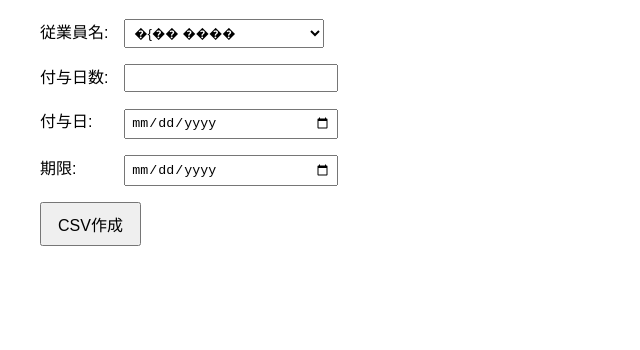
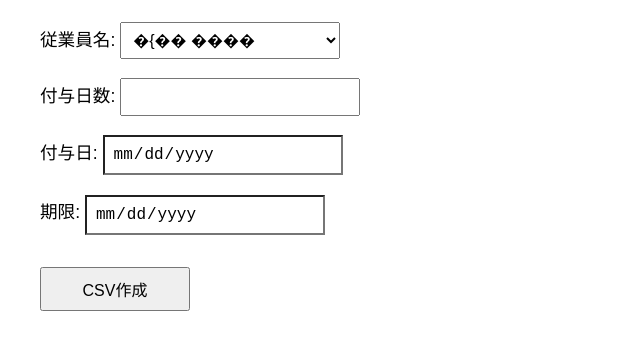
Before and after one commit to playersgate/special_holiday_pools_csv, a website: page index.html in a window 1280 px wide. Shown: the part 110-460 px from the top of the page, without its empty margins (0-640 px from the left). Drawn offline with Linux system fonts and the light colour scheme.

Commit message:
Add files via upload

```diff
--- a/index.html
+++ b/index.html
@@ -1,3 +1,4 @@
+
 <!DOCTYPE html>
 <html lang="ja">
 <head>
@@ -9,39 +10,49 @@
       padding: 2rem;
     }
     label {
-      display: inline-block;
-      width: 80px;
-      margin-bottom: 0.5rem;
+      display: block;
+      margin-top: 1rem;
+      font-size: 1.1rem;
     }
-    input, select {
-      width: 200px;
-      padding: 0.3rem;
-      margin-bottom: 1rem;
+    input, select, button {
+      font-size: 1rem;
+      padding: 0.5rem;
+      width: 220px;
+      margin-top: 0.2rem;
+    }
+    input[type="date"]::-webkit-inner-spin-button,
+    input[type="date"]::-webkit-calendar-picker-indicator {
+      display: block;
+    }
+    input[type="date"] {
+      -webkit-appearance: none;
+      appearance: none;
+      background-color: white;
     }
     button {
-      padding: 0.5rem 1rem;
-      font-size: 1rem;
+      width: 150px;
+      margin-top: 2rem;
     }
   </style>
 </head>
 <body>
   <h1>特別休暇CSV作成</h1>
   <form id="csvForm">
-    <label for="employee">従業員名:</label>
-    <select id="employee" name="employee"></select><br>
-
-    <label for="days">付与日数:</label>
-    <input type="number" id="days" name="days" min="1" required><br>
-
-    <label for="date">付与日:</label>
-    <input type="date" id="date" name="date" required><br>
-
-    <label for="expire">期限:</label>
-    <input type="date" id="expire" name="expire" required><br>
-
+    <label>従業員名:
+      <select id="employee" required></select>
+    </label>
+    <label>付与日数:
+      <input type="number" id="days" min="1" step="1" required>
+    </label>
+    <label>付与日:
+      <input type="date" id="date" required readonly onkeydown="return false;">
+    </label>
+    <label>期限:
+      <input type="date" id="expire" required readonly onkeydown="return false;">
+    </label>
     <button type="submit">CSV作成</button>
   </form>
-  <div id="result" style="margin-top:1rem;color:red;"></div>
+  <div id="result" style="margin-top:1rem; color:red;"></div>
   <script src="script.js"></script>
 </body>
 </html>
```
